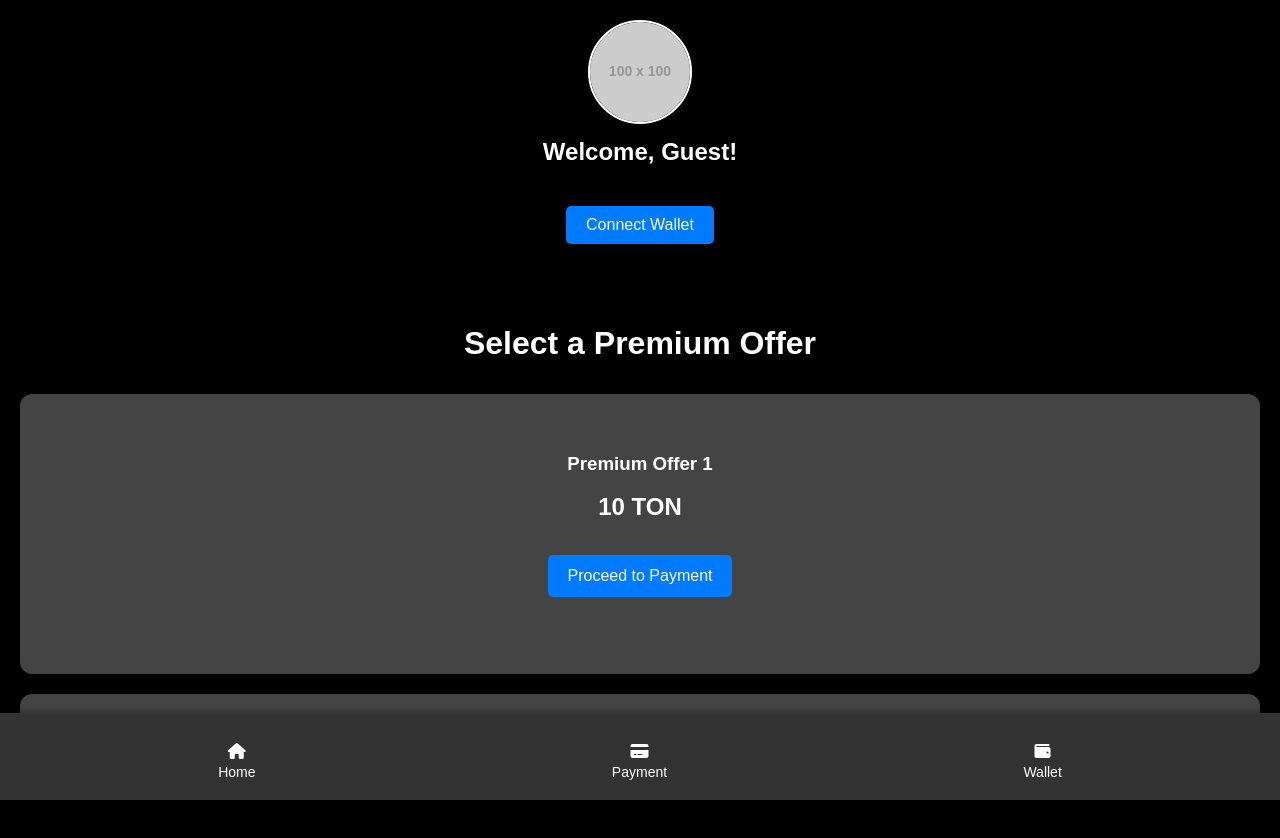
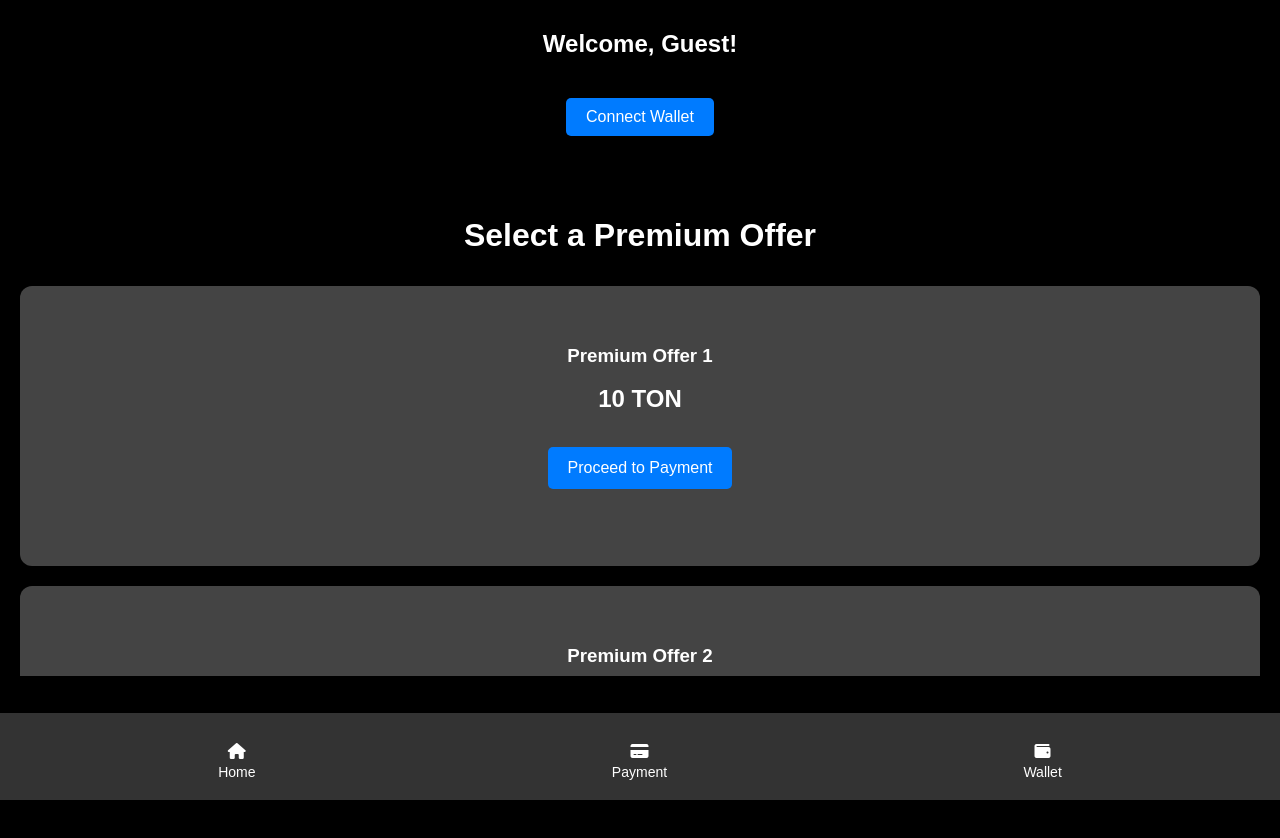
Before and after one commit to biniam55/Fanos_Telegram_Mini_App, a React (Vite) app: page / in a window 1280 px wide. Shown: the top 838 px of the page. Built offline with nearby package versions, Linux system fonts and the light colour scheme.

Commit message:
profile added

```diff
--- a/src/App.jsx
+++ b/src/App.jsx
@@ -9,6 +9,7 @@ import UserProfile from './UserProfile';
 const App = () => {
   const [connected, setConnected] = useState(false);
   const [username, setUsername] = useState("Guest"); // Default username
+  const [photoUrl, setPhotoUrl] = useState(""); // State for profile picture
 
   const offers = [
     { title: 'Premium Offer 1', price: '10 TON', currency: 'TON' },
@@ -23,7 +24,6 @@ const App = () => {
     transition: { duration: 0.5 },
   };
 
-  // Function to handle wallet connection
   const handleWalletConnect = () => {
     setConnected(true);
     console.log("Wallet connected");
@@ -33,7 +33,6 @@ const App = () => {
   const [startY, setStartY] = useState(0);
   const [scrollTop, setScrollTop] = useState(0);
 
-  // Mouse drag handlers for custom scrolling
   const handleMouseDown = (e) => {
     setIsDragging(true);
     setStartY(e.pageY - e.currentTarget.offsetTop);
@@ -56,19 +55,21 @@ const App = () => {
     e.currentTarget.scrollTop = scrollTop - walk;
   };
 
-  // Fetch Telegram username when the app loads
+  // Fetch Telegram username and photo URL when the app loads
   useEffect(() => {
     if (window.Telegram && window.Telegram.WebApp) {
       const tg = window.Telegram.WebApp;
       const telegramUsername = tg.initDataUnsafe?.user?.username || "Guest";
+      const telegramPhotoUrl = tg.initDataUnsafe?.user?.photo_url || ""; // Get photo URL
       setUsername(telegramUsername);
+      setPhotoUrl(telegramPhotoUrl); // Set photo URL
     }
   }, []);
 
   return (
     <Router>
       <div className="container">
-        <UserProfile username={username} />
+        <UserProfile username={username} photoUrl={photoUrl} /> {/* Pass photoUrl to UserProfile */}
         <button className="wallet-button" onClick={handleWalletConnect}>
           Connect Wallet
         </button>
@@ -93,7 +94,6 @@ const App = () => {
                         <div key={index} className="offer-card">
                           <h3>{offer.title}</h3>
                           <p className="offer-price">{offer.price}</p>
-                          {/* Button to redirect to payment */}
                           <Link to={`/payment/${offer.currency}`} className="offer-button-link">
                             <button className="button pay-button">Proceed to Payment</button>
                           </Link>
--- a/src/UserProfile.css
+++ b/src/UserProfile.css
@@ -17,3 +17,9 @@
     font-size: 24px; /* Font size for welcome message */
     margin-top: 10px; /* Space between photo and message */
 }
+.profile-picture {
+    border-radius: 50%; /* Make the image circular */
+    width: 50px; /* Set a fixed size */
+    height: 50px; /* Set a fixed size */
+    margin-right: 10px; /* Space between the image and username */
+  }
--- a/src/UserProfile.jsx
+++ b/src/UserProfile.jsx
@@ -2,14 +2,10 @@
 import React from 'react';
 import './UserProfile.css'; // Import the CSS file for styling
 
-const UserProfile = ({ username }) => {
+const UserProfile = ({ username, photoUrl }) => {
   return (
     <div className="user-profile">
-      <img
-        src="https://via.placeholder.com/100" // Replace with your user's photo URL
-        alt="User"
-        className="user-photo"
-      />
+      {photoUrl && <img src={photoUrl} alt={`${username}'s profile`} className="profile-picture" />} {/* Display profile picture */}
       <h2 className="welcome-message">Welcome, {username}!</h2>
     </div>
   );
```
